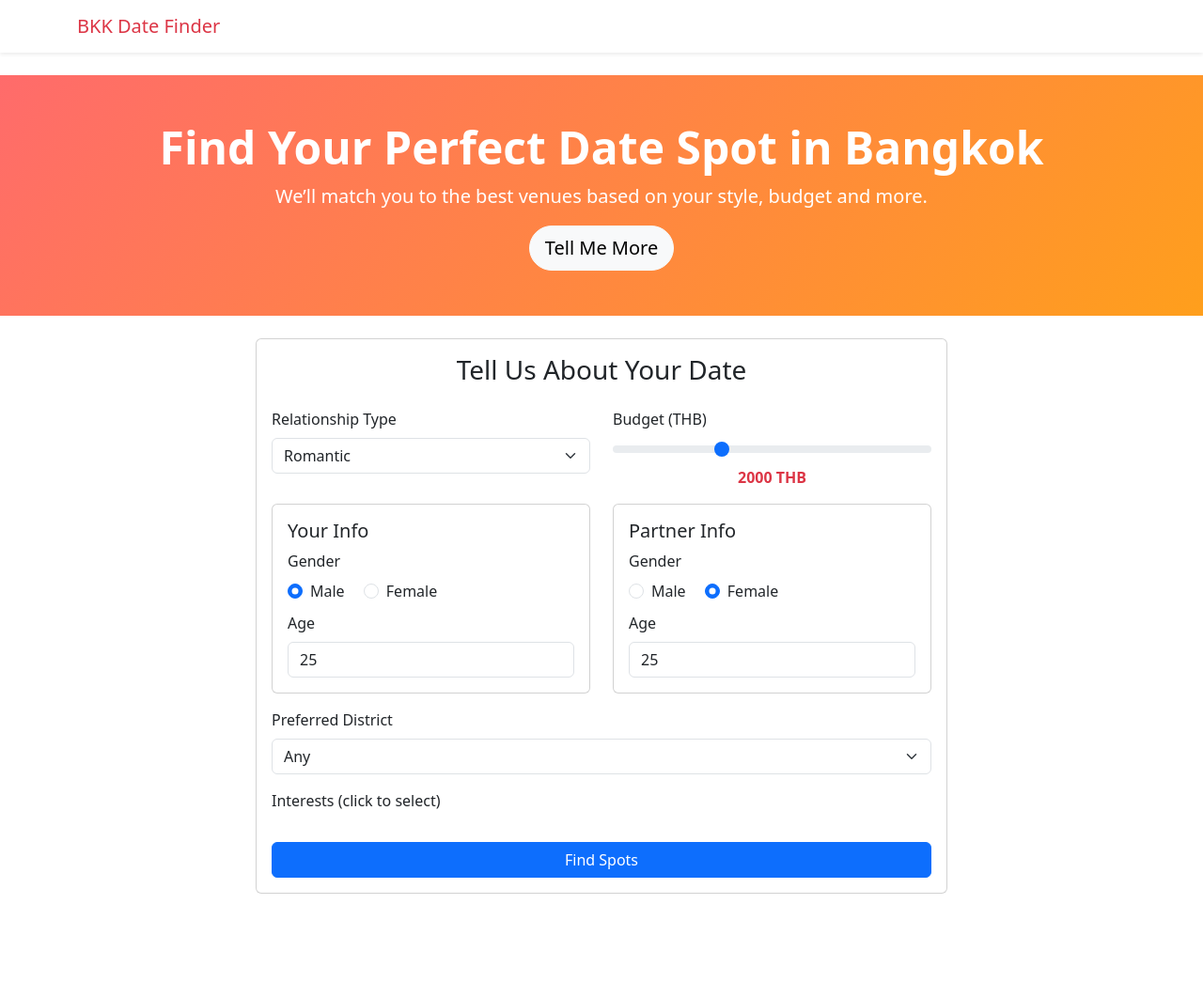
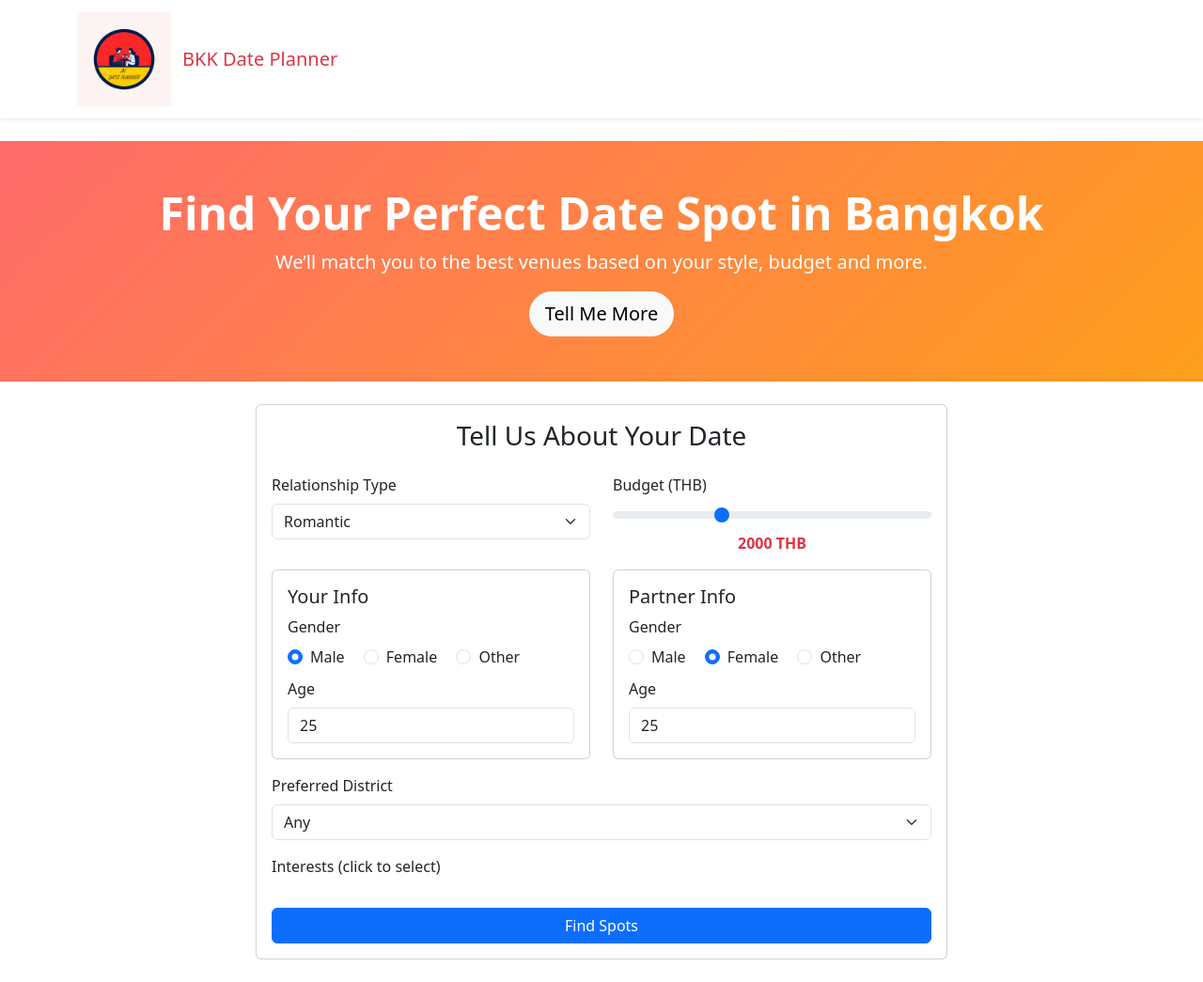
Before and after one commit to htetwyhtut/BIA-Project-2025-v2, a Flask app: page / in a window 1280 px wide. Shown: the whole page at 94% size. Before the commit the page ends 951 px from the top, so only its background shows below. Run offline with Flask 3, Linux system fonts and the light colour scheme; data that the repository does not hold is empty; parts of the project's set-up code (start-up, migrations or seed data) failed here and were passed over.

Commit message:
added logo, changed website name, added other option in gender

```diff
--- a/templates/index.html
+++ b/templates/index.html
@@ -2,7 +2,7 @@
 <html lang="en">
 <head>
   <meta charset="UTF-8">
-  <title>BKK Date Finder</title>
+  <title>BKK Date Planner</title>
   <meta name="viewport" content="width=device-width,initial-scale=1">
   <link
     href="https://cdn.jsdelivr.net/npm/bootstrap@5.3.0-alpha1/dist/css/bootstrap.min.css"
@@ -29,15 +29,30 @@
       border-color: var(--primary-color);
       color: white !important;               /* selected text stays white */
     }
+
+    .navbar-brand img {
+      vertical-align: middle;
+      height: 32px;       /* adjust to taste */
+      margin-right: 8px;  /* space between logo & text */
+    }
   </style>
 
 </head>
 <body>
+
 <nav class="navbar navbar-expand-lg sticky-top bg-white shadow-sm mb-4">
   <div class="container">
-    <a class="navbar-brand text-danger" href="#">BKK Date Finder</a>
+    <a class="navbar-brand d-flex align-items-center" href="#">
+      <img
+        src="{{ url_for('static', filename='logo.png') }}"
+        alt="AI Date Planner Logo"
+        style="height:100px; width:auto; margin-right:12px;"
+      >
+      <span class="text-danger">BKK Date Planner</span>
+    </a>
   </div>
 </nav>
+
 
 <header class="header-section text-white text-center py-5 mb-4"
         style="background: linear-gradient(135deg,#ff6b6b,#ff9f1c);">
@@ -92,6 +107,10 @@
                         <input class="form-check-input" type="radio" name="userGender" value="f">
                         <label class="form-check-label">Female</label>
                       </div>
+                      <div class="form-check form-check-inline">
+                        <input class="form-check-input" type="radio" name="userGender" id="userGenderOther"  value="o">
+                        <label class="form-check-label" for="userGenderOther">Other</label>
+                      </div>
                     </div>
                     <div>
                       <label for="userAge" class="form-label">Age</label>
@@ -108,12 +127,16 @@
                     <div class="mb-2">
                       <label class="form-label">Gender</label><br>
                       <div class="form-check form-check-inline">
-                        <input class="form-check-input" type="radio" name="partnerGender" value="m">
-                        <label class="form-check-label">Male</label>
+                        <input class="form-check-input" type="radio" name="partnerGender" id="partnerGenderMale" value="m">
+                        <label class="form-check-label" for="partnerGenderMale">Male</label>
                       </div>
                       <div class="form-check form-check-inline">
-                        <input class="form-check-input" type="radio" name="partnerGender" value="f" checked>
-                        <label class="form-check-label">Female</label>
+                        <input class="form-check-input" type="radio" name="partnerGender" id="partnerGenderFemale" value="f" checked>
+                        <label class="form-check-label" for="partnerGenderFemale">Female</label>
+                      </div>
+                      <div class="form-check form-check-inline">
+                        <input class="form-check-input" type="radio" name="partnerGender" id="partnerGenderOther" value="o">
+                        <label class="form-check-label" for="partnerGenderOther">Other</label>
                       </div>
                     </div>
                     <div>
```
Also changed, not shown: static/logo.png (added).
